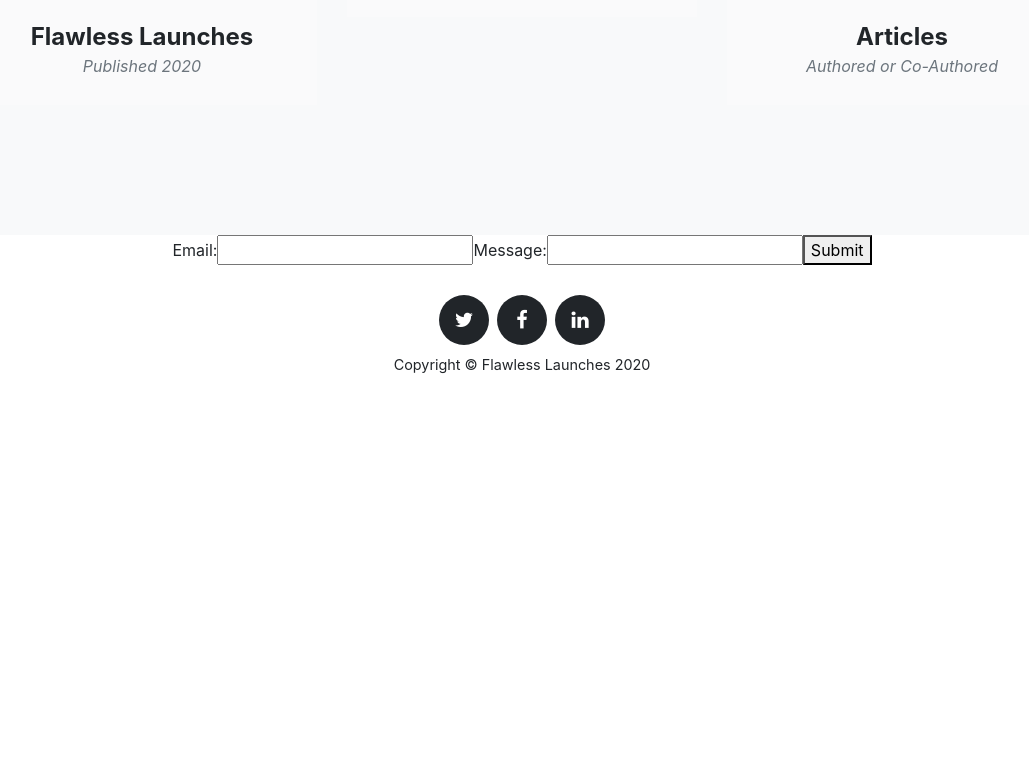
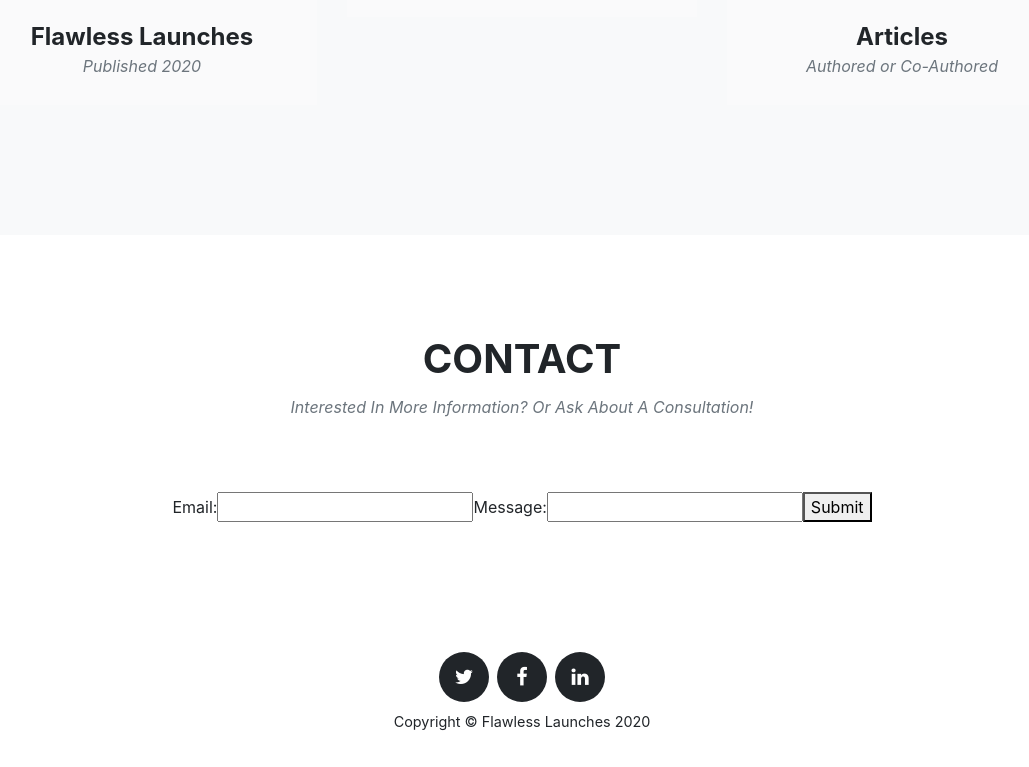
Before and after one commit to kmeersman624/flawlesslaunches, a React (Create React App) app: page / in a window 1280 px wide. Shown: the part 2382-3149 px from the top of the page, without its empty margins (118-1147 px from the left). Before the commit the page ends 2792 px from the top, so only its background shows below. Built offline with nearby package versions, Linux system fonts and the light colour scheme.

Commit message:
contact form email is working

```diff
--- a/src/components/Contact.jsx
+++ b/src/components/Contact.jsx
@@ -14,18 +14,41 @@ export default class MyForm extends React.Component {
   render() {
     const { status } = this.state;
     return (
+      <div className="page-section" id="contact">
+        <div className="container">
+          <div className="row">
+            <div className="col-lg-12 text-center">
+              <h2 className="section-heading text-uppercase">Contact</h2>
+              <h3 className="section-subheading text-muted">
+                Interested In More Information? Or Ask About A Consultation!
+              </h3>
+            </div>
+          </div>
+          <div className="row">
+            <div className="col-lg-12">
               <form
                 onSubmit={this.submitForm}
                 action="https://formspree.io/xdowqbrv"
                 method="POST"
+                id="contactForm"
+                name="sentMessage"
+                noValidate="noValidate"
               >
                 <label>Email:</label>
                 <input type="email" name="email" />
                 <label>Message:</label>
                 <input type="text" name="message" />
-        {status === "SUCCESS" ? <p>Thanks!</p> : <button>Submit</button>}
+                {status === "SUCCESS" ? (
+                  <p>Thanks!</p>
+                ) : (
+                  <button>Submit</button>
+                )}
                 {status === "ERROR" && <p>Ooops! There was an error.</p>}
               </form>
+            </div>
+          </div>
+        </div>
+      </div>
     );
   }
 
@@ -48,232 +71,3 @@ export default class MyForm extends React.Component {
     xhr.send(data);
   }
 }
-
-//       <section className="page-section" id="contact">
-//         <div className="container">
-//           <div className="row">
-//             <div className="col-lg-12 text-center">
-//               <h2 className="section-heading text-uppercase">Contact</h2>
-//               <h3 className="section-subheading text-muted">
-//                 Interested In More Information? Or Ask About A Consultation!
-//               </h3>
-//             </div>
-//           </div>
-//           <div className="row">
-//             <div className="col-lg-12">
-//               <form
-//                 id="contactForm"
-//                 name="sentMessage"
-//                 noValidate="noValidate"
-//               >
-//                 <div className="row">
-//                   <div className="col-md-6">
-//                     <div className="form-group">
-//                       <input
-//                         className="form-control"
-//                         id="name"
-//                         type="text"
-//                         placeholder="Your Name *"
-//                         required="required"
-//                         data-validation-required-message="Please enter your name."
-//                       />
-//                       <p className="help-block text-danger"></p>
-//                     </div>
-//                     <div className="form-group">
-//                       <input
-//                         className="form-control"
-//                         id="email"
-//                         type="email"
-//                         placeholder="Your Email *"
-//                         required="required"
-//                         data-validation-required-message="Please enter your email address."
-//                       />
-//                       <p className="help-block text-danger"></p>
-//                     </div>
-//                     <div className="form-group">
-//                       <input
-//                         className="form-control"
-//                         id="phone"
-//                         type="tel"
-//                         placeholder="Your Phone *"
-//                         required="required"
-//                         data-validation-required-message="Please enter your phone number."
-//                       />
-//                       <p className="help-block text-danger"></p>
-//                     </div>
-//                   </div>
-//                   <div className="col-md-6">
-//                     <div className="form-group">
-//                       <textarea
-//                         className="form-control"
-//                         id="message"
-//                         placeholder="Your Message *"
-//                         required="required"
-//                         data-validation-required-message="Please enter a message."
-//                       ></textarea>
-//                       <p className="help-block text-danger"></p>
-//                     </div>
-//                   </div>
-//                   <div className="clearfix"></div>
-//                   <div className="col-lg-12 text-center">
-//                     <div id="success"></div>
-
-//                     {status === "SUCCESS" ? <p>Thanks!</p> : <button
-//                       id="sendMessageButton"
-//                       className="btn btn-primary btn-xl text-uppercase"
-//                       type="submit"
-//                     >
-//                       Send Message
-//                     </button>
-//                     }
-//                     {status === "ERROR" && <p>Ooops! There was an error.</p>}
-//                   </div>
-//                 </div>
-//               </form>
-//             </div>
-//           </div>
-//         </div>
-//       </section>
-//       </form>
-//     );
-//   }
-
-// class App extends React.Component {
-//   constructor(props) {
-//     super(props);
-//     this.state = {
-//       name: "",
-//       email: "",
-//       phone: "",
-//       message: "",
-//     };
-//   }
-
-//   handleSubmit(e) {
-//     e.preventDefault();
-//     axios({
-//       method: "POST",
-//       url: "https://localhost:3002/send",
-//       data: this.state,
-//     }).then((response) => {
-//       if (response.data.status === "success") {
-//         alert("Message Sent");
-//         this.resetForm();
-//       } else if (response.data.status === "fail") {
-//         alert("Message failed to send");
-//       }
-//     });
-//   }
-//   render() {
-//     return (
-//       <section className="page-section" id="contact">
-//         <div className="container">
-//           <div className="row">
-//             <div className="col-lg-12 text-center">
-//               <h2 className="section-heading text-uppercase">Contact</h2>
-//               <h3 className="section-subheading text-muted">
-//                 Interested In More Information? Or Ask About A Consultation!
-//               </h3>
-//             </div>
-//           </div>
-//           <div className="row">
-//             <div className= "col-lg-12">
-//               <form
-//                 id="contactForm"
-//                 onSubmit={this.handleSubmit.bind(this)}
-//                 method="POST"
-//                 name="sentMessage"
-//                 noValidate="noValidate"
-//               >
-//                 <div className="row">
-//                   <div className="col-md-6">
-//                     <div className="form-group">
-//                       <input
-//                         className="form-control"
-//                         id="name"
-//                         type="text"
-//                         placeholder="Your Name *"
-//                         value={this.state.name}
-//                         onChange={this.onNameChange.bind(this)}
-//                         required="required"
-//                         data-validation-required-message="Please enter your name."
-//                       />
-//                       <p className="help-block text-danger"></p>
-//                     </div>
-//                     <div className="form-group">
-//                       <input
-//                         className="form-control"
-//                         id="email"
-//                         type="email"
-//                         placeholder="Your Email *"
-//                         value={this.state.email}
-//                         onChange={this.onEmailChange.bind(this)}
-//                         required="required"
-//                         data-validation-required-message="Please enter your email address."
-//                       />
-//                       <p className="help-block text-danger"></p>
-//                     </div>
-//                     <div className="form-group">
-//                       <input
-//                         className="form-control"
-//                         id="phone"
-//                         type="tel"
-//                         placeholder="Your Phone *"
-//                         value={this.state.phone}
-//                         onChange={this.onPhoneChange.bind(this)}
-//                         data-validation-required-message="Please enter your phone number."
-//                       />
-//                       <p className="help-block text-danger"></p>
-//                     </div>
-//                   </div>
-//                   <div className="col-md-6">
-//                     <div className="form-group">
-//                       <textarea
-//                         className="form-control"
-//                         id="message"
-//                         placeholder="Your Message *"
-//                         value={this.state.message}
-//                         onChange={this.onMessageChange.bind(this)}
-//                         required="required"
-//                         data-validation-required-message="Please enter a message."
-//                       ></textarea>
-//                       <p className="help-block text-danger"></p>
-//                     </div>
-//                   </div>
-//                   <div className="clearfix"></div>
-//                   <div className="col-lg-12 text-center">
-//                     <div id="success"></div>
-//                     <button
-//                       id="sendMessageButton"
-//                       className="btn btn-primary btn-xl text-uppercase"
-//                       type="submit"
-//                     >
-//                       Send Message
-//                     </button>
-//                   </div>
-//                 </div>
-//               </form>
-//             </div>
-//           </div>
-//         </div>
-//       </section>
-//     );
-//   }
-//   onNameChange(event) {
-//     this.setState({ name: event.target.value });
-//   }
-
-//   onEmailChange(event) {
-//     this.setState({ email: event.target.value });
-//   }
-
-//   onPhoneChange(event) {
-//     this.setState({ phone: event.target.value });
-//   }
-
-//   onMessageChange(event) {
-//     this.setState({ message: event.target.value });
-//   }
-// }
-
-// export default App;
```
Also changed, not shown: src/App.js (+3 -5 lines), 1 other file (tests, documents, lock files or other folders). Lines whose indentation alone changed are shown as unchanged.
